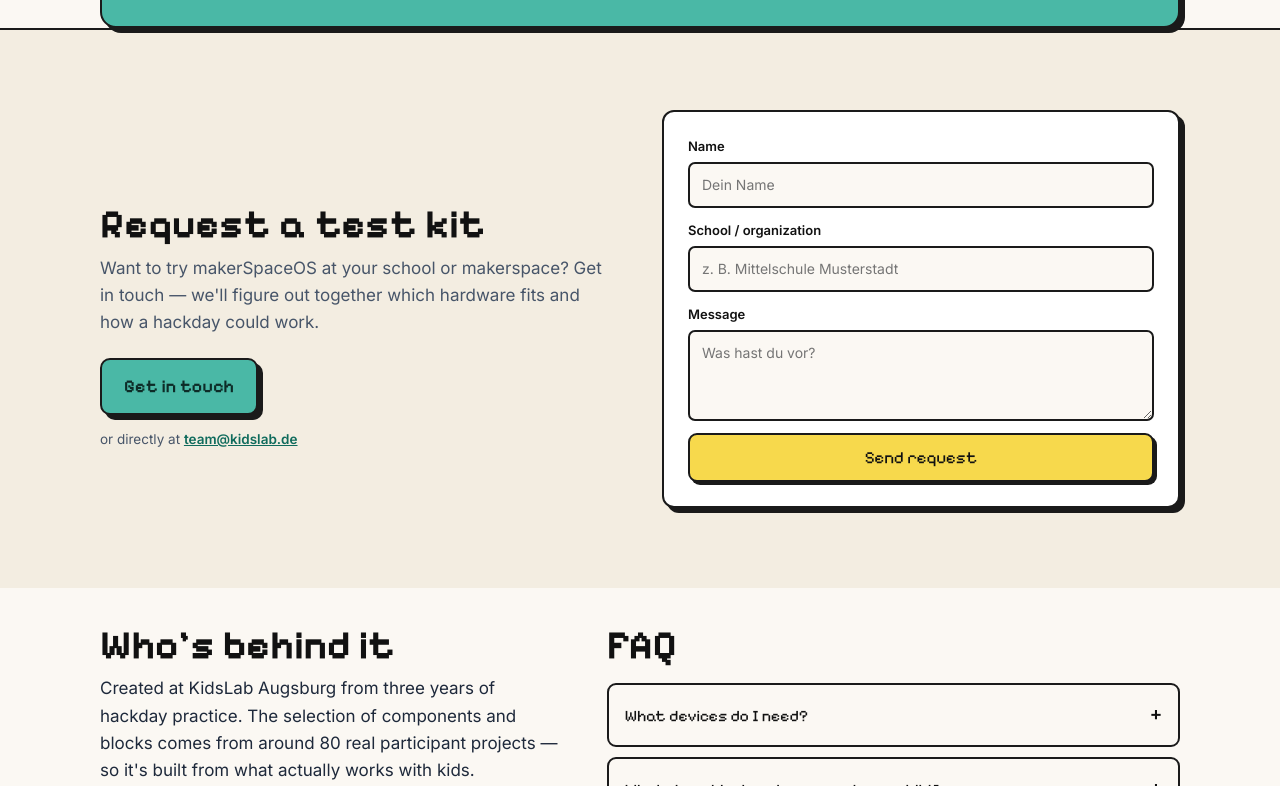
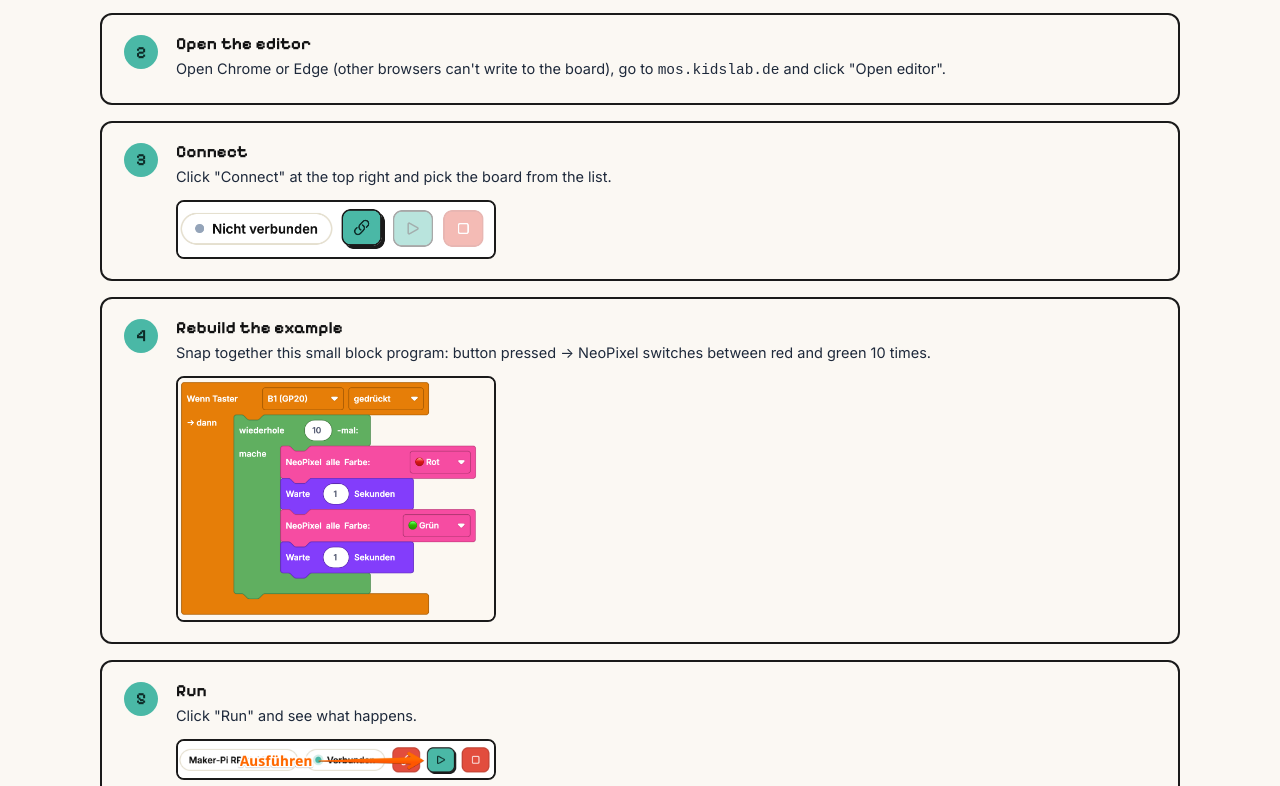
Before and after one commit to KidsLabDe/makerSpaceOS, a plain HTML site: page index.html in a window 1280 px wide. Shown: the part 3170-3956 px from the top of the page. Drawn offline with Linux system fonts and the light colour scheme.

Commit message:
Neue Sektion "In 5 Schritten programmieren"
Zwischen Hardware und "Offen & datensparsam" eingefuegt: kurze
Schritt-fuer-Schritt-Anleitung vom USB-Anschliessen bis zum ersten
"Ausfuehren" (Board anschliessen, Editor auf mos.kidslab.de oeffnen,
Verbinden, Beispielprogramm nachbauen, Ausfuehren), mit Screenshots
aus dem Editor. Gleicher Inhalt wie die neue gedruckte Anleitung im
Editor-Submodul (laser/anleitung.md).

DE direkt im HTML, EN-Uebersetzung im bestehenden EN-Objekt ergaenzt
(Bild-Alt-Texte ebenfalls in ATTR_EN). Kein neuer Nav-Eintrag - die
Sektion ist ueber den bestehenden Editor-Link ohnehin im Blickfeld.

Co-Authored-By: Claude Sonnet 5 <noreply@anthropic.com>
Claude-Session: https://claude.ai/code/session_016eQr8i4pmg4ovcQZE7E6U8

```diff
--- a/index.html
+++ b/index.html
@@ -187,6 +187,16 @@
         .card p { font-size: 14.5px; color: #1e293b; }
         .card .soon-note { font-size: 12.5px; color: #8a4d00; margin-top: 8px; }
 
+
+        /* Erste Schritte */
+        .steps { display: flex; flex-direction: column; gap: 16px; }
+        .step { display: flex; gap: 18px; align-items: flex-start; background: var(--paper); border: 2px solid var(--line); border-radius: 12px; padding: 20px 22px; }
+        .step-num { flex-shrink: 0; width: 34px; height: 34px; border-radius: 50%; background: var(--teal); color: var(--teal-ink); font-family: var(--font-display); font-weight: 600; font-size: 17px; display: flex; align-items: center; justify-content: center; }
+        .step-body { flex: 1; min-width: 0; }
+        .step-body h3 { font-size: 17px; margin: 0 0 4px; }
+        .step-body p { font-size: 14.5px; color: #1e293b; margin: 0; }
+        .step-img { display: block; margin-top: 12px; max-width: 320px; width: 100%; border: 2px solid var(--line); border-radius: 8px; }
+        .step-note { font-size: 13px; color: var(--muted); margin-top: 6px; }
 
         /* Hardware */
         .hw { display: grid; grid-template-columns: 1fr 1fr; gap: 18px; }
@@ -409,6 +419,52 @@
             </div>
         </section>
 
+        <!-- ===================== ERSTE SCHRITTE ===================== -->
+        <section id="steps" class="container" style="padding-top:0;">
+            <h2 class="h2" id="steps-h2">In 5 Schritten programmieren</h2>
+            <p class="lead" style="margin-bottom:28px;" id="steps-p">Board am Computer, Browser auf, loslegen.</p>
+            <div class="steps">
+                <div class="step">
+                    <span class="step-num">1</span>
+                    <div class="step-body">
+                        <h3 id="step1-h3">Board anschließen</h3>
+                        <p id="step1-p">Maker-Pi per USB-C-Kabel mit dem Computer verbinden.</p>
+                    </div>
+                </div>
+                <div class="step">
+                    <span class="step-num">2</span>
+                    <div class="step-body">
+                        <h3 id="step2-h3">Editor öffnen</h3>
+                        <p id="step2-p">Chrome oder Edge öffnen (andere Browser können nicht auf das Board schreiben), <code>mos.kidslab.de</code> aufrufen und auf „Editor öffnen" klicken.</p>
+                    </div>
+                </div>
+                <div class="step">
+                    <span class="step-num">3</span>
+                    <div class="step-body">
+                        <h3 id="step3-h3">Verbinden</h3>
+                        <p id="step3-p">Oben rechts auf „Verbinden" klicken und das Board in der Liste auswählen.</p>
+                        <img class="step-img" src="assets/img/Verbinden.png" alt="Verbinden-Knopf im Editor-Header" id="step3-img">
+                    </div>
+                </div>
+                <div class="step">
+                    <span class="step-num">4</span>
+                    <div class="step-body">
+                        <h3 id="step4-h3">Beispiel nachbauen</h3>
+                        <p id="step4-p">Dieses kleine Programm aus Blöcken zusammenstecken: Taster gedrückt → NeoPixel wechselt 10× zwischen Rot und Grün.</p>
+                        <img class="step-img" src="assets/img/Beispiel-Programm.png" alt="Beispiel-Blockprogramm: Wenn Taster gedrückt, NeoPixel 10x rot/grün blinken lassen" id="step4-img">
+                    </div>
+                </div>
+                <div class="step">
+                    <span class="step-num">5</span>
+                    <div class="step-body">
+                        <h3 id="step5-h3">Ausführen</h3>
+                        <p id="step5-p">Auf „Ausführen" klicken und schauen, was passiert.</p>
+                        <img class="step-img" src="assets/img/Ausführen.png" alt="Ausführen-Knopf im Editor-Header" id="step5-img">
+                    </div>
+                </div>
+            </div>
+        </section>
+
         <!-- ===================== OFFEN & DATENSPARSAM ===================== -->
         <section id="offen" class="container">
             <div class="open-box">
@@ -568,6 +624,19 @@
             'hw1-tag2': 'Motor driver',
             'hw2-p': 'The same board with an ESP32 chip — unlocks radio, Wi-Fi, and IoT. In progress.',
 
+            'steps-h2': 'Programming in 5 steps',
+            'steps-p': 'Board on the computer, browser open, get going.',
+            'step1-h3': 'Connect the board',
+            'step1-p': 'Connect the Maker-Pi to the computer with a USB-C cable.',
+            'step2-h3': 'Open the editor',
+            'step2-p': 'Open Chrome or Edge (other browsers can\'t write to the board), go to <code>mos.kidslab.de</code> and click "Open editor".',
+            'step3-h3': 'Connect',
+            'step3-p': 'Click "Connect" at the top right and pick the board from the list.',
+            'step4-h3': 'Rebuild the example',
+            'step4-p': 'Snap together this small block program: button pressed → NeoPixel switches between red and green 10 times.',
+            'step5-h3': 'Run',
+            'step5-p': 'Click "Run" and see what happens.',
+
             'offen-eyebrow': 'Built for German schools',
             'offen-h2': 'Open and privacy-friendly',
             'offen-p': "makerSpaceOS is open source and runs as a static site. There's no server, no account, and no sign-up. No student data is stored or transmitted — everything happens locally in the browser.",
@@ -617,7 +686,10 @@
             'burger-label':      { attr: 'aria-label', text: 'Menu' },
             'live-editor-link':  { attr: 'aria-label', text: 'Open editor' },
             'editor-preview-img':{ attr: 'alt', text: 'makerSpaceOS editor: blocks on the left, generated Python code on the right' },
-            'lang-select':       { attr: 'title', text: 'Choose language' }
+            'lang-select':       { attr: 'title', text: 'Choose language' },
+            'step3-img':         { attr: 'alt', text: 'Connect button in the editor header' },
+            'step4-img':         { attr: 'alt', text: 'Example block program: when button pressed, blink NeoPixel red/green 10 times' },
+            'step5-img':         { attr: 'alt', text: 'Run button in the editor header' }
         };
 
         var PILL_EN = { 'pill-on': 'Available now', 'pill-soon': 'Coming soon' };
```
Also changed, not shown: assets/img/Ausführen.png (added), assets/img/Beispiel-Programm.png (added), assets/img/Verbinden.png (added).
